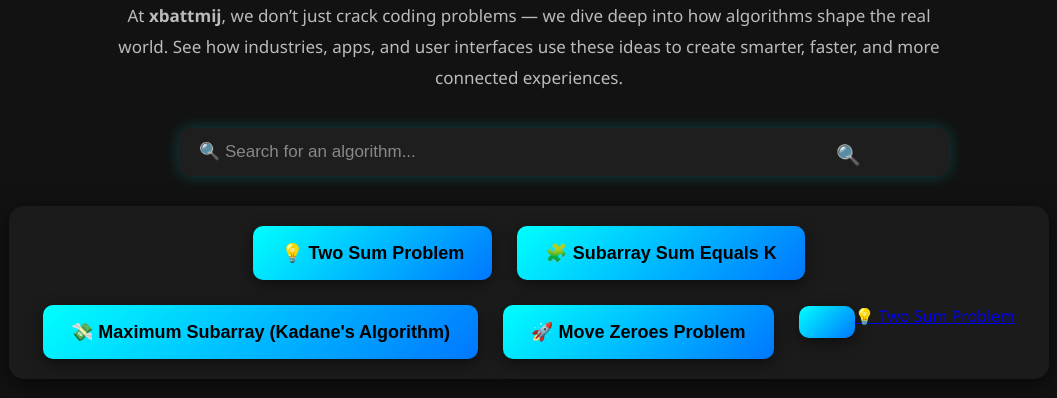
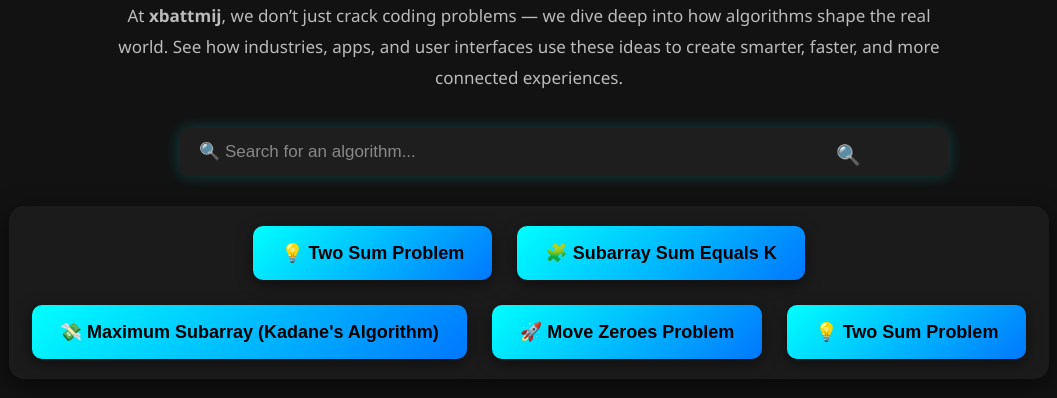
Before and after one commit to kartikSingh1119/x.leetCode, a plain HTML site: page index.html in a window 1280 px wide. Shown: the part 94-492 px from the top of the page, without its empty margins (111-1168 px from the left). Drawn offline with Linux system fonts and the light colour scheme.

Commit message:
Update index.html

```diff
--- a/index.html
+++ b/index.html
@@ -118,7 +118,7 @@
     <a href="subArray.html"><button class="algo-btn">🧩 Subarray Sum Equals K</button></a>
     <a href="maximumSubarray.html"><button class="algo-btn">💸 Maximum Subarray (Kadane's Algorithm)</button></a>
     <a href="moveZero.html"><button class="algo-btn">🚀 Move Zeroes Problem</button></a >
-     <a href="threeSum".html"><button class="algo-btn"></button>💡 Two Sum Problem</a >
+     <a href="threeSum".html"><button class="algo-btn">💡 Two Sum Problem</button></a >
   </div>
 
   <script>
```
